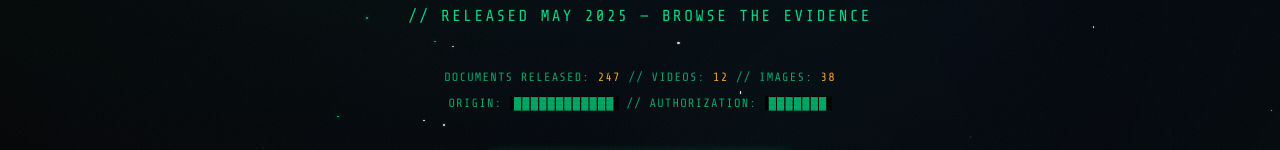
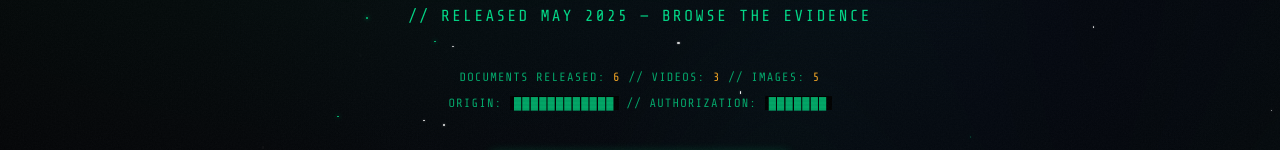
Before and after one commit to 19tylermalone94/uap-files, a Next.js app: page / in a window 1280 px wide. Shown: the part 476-626 px from the top of the page. Built offline with nearby package versions, Linux system fonts and the light colour scheme; no server answers.

Commit message:
Fix hardcoded file counts on homepage (issue #7)
Replace hardcoded 247/12/38 with live counts fetched from /api/files. Shows "..." while loading; silently catches errors so counts stay as "..." on failure rather than crashing.

```diff
--- a/app/page.tsx
+++ b/app/page.tsx
@@ -50,10 +50,24 @@ export default function HomePage() {
   const router = useRouter();
   const [staticActive, setStaticActive] = useState(false);
   const [showContent, setShowContent] = useState(false);
+  const [fileCounts, setFileCounts] = useState<{ pdf: number; video: number; image: number } | null>(null);
 
   useEffect(() => {
     const t = setTimeout(() => setShowContent(true), 300);
     return () => clearTimeout(t);
+  }, []);
+
+  useEffect(() => {
+    fetch("/api/files")
+      .then((r) => r.json())
+      .then((files: { type: string }[]) => {
+        setFileCounts({
+          pdf: files.filter((f) => f.type === "pdf").length,
+          video: files.filter((f) => f.type === "video").length,
+          image: files.filter((f) => f.type === "image").length,
+        });
+      })
+      .catch(() => {});
   }, []);
 
   const stars = useMemo(
@@ -253,7 +267,7 @@ export default function HomePage() {
               letterSpacing: "0.1em",
             }}
           >
-            <span>DOCUMENTS RELEASED: <span style={{ color: "var(--amber)" }}>247</span> // VIDEOS: <span style={{ color: "var(--amber)" }}>12</span> // IMAGES: <span style={{ color: "var(--amber)" }}>38</span></span>
+            <span>DOCUMENTS RELEASED: <span style={{ color: "var(--amber)" }}>{fileCounts ? fileCounts.pdf : "..."}</span> // VIDEOS: <span style={{ color: "var(--amber)" }}>{fileCounts ? fileCounts.video : "..."}</span> // IMAGES: <span style={{ color: "var(--amber)" }}>{fileCounts ? fileCounts.image : "..."}</span></span>
             <span>ORIGIN: <span style={{ background: "#000", padding: "0 4px" }}>████████████</span> // AUTHORIZATION: <span style={{ background: "#000", padding: "0 4px" }}>███████</span></span>
           </div>
 
```
